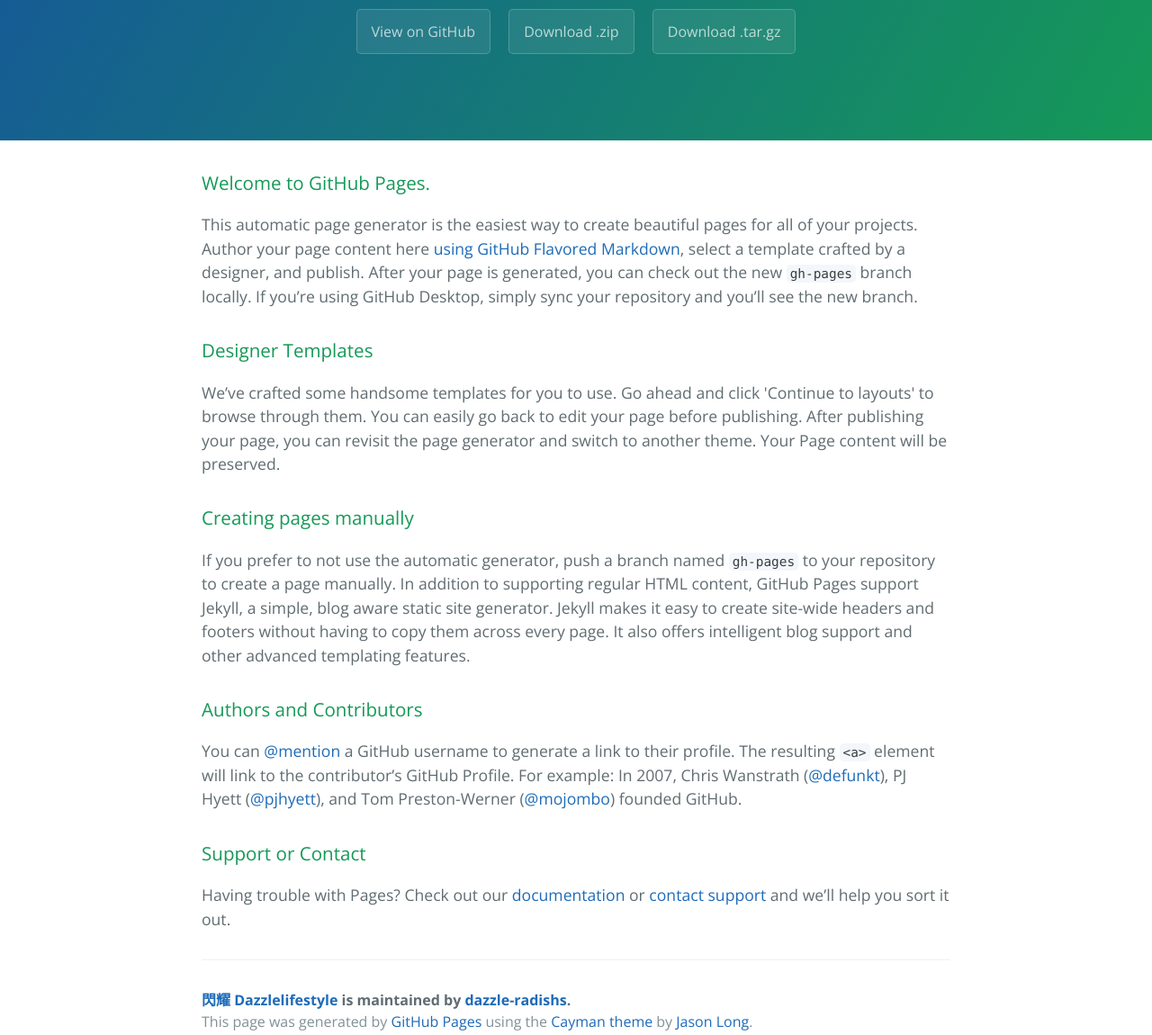
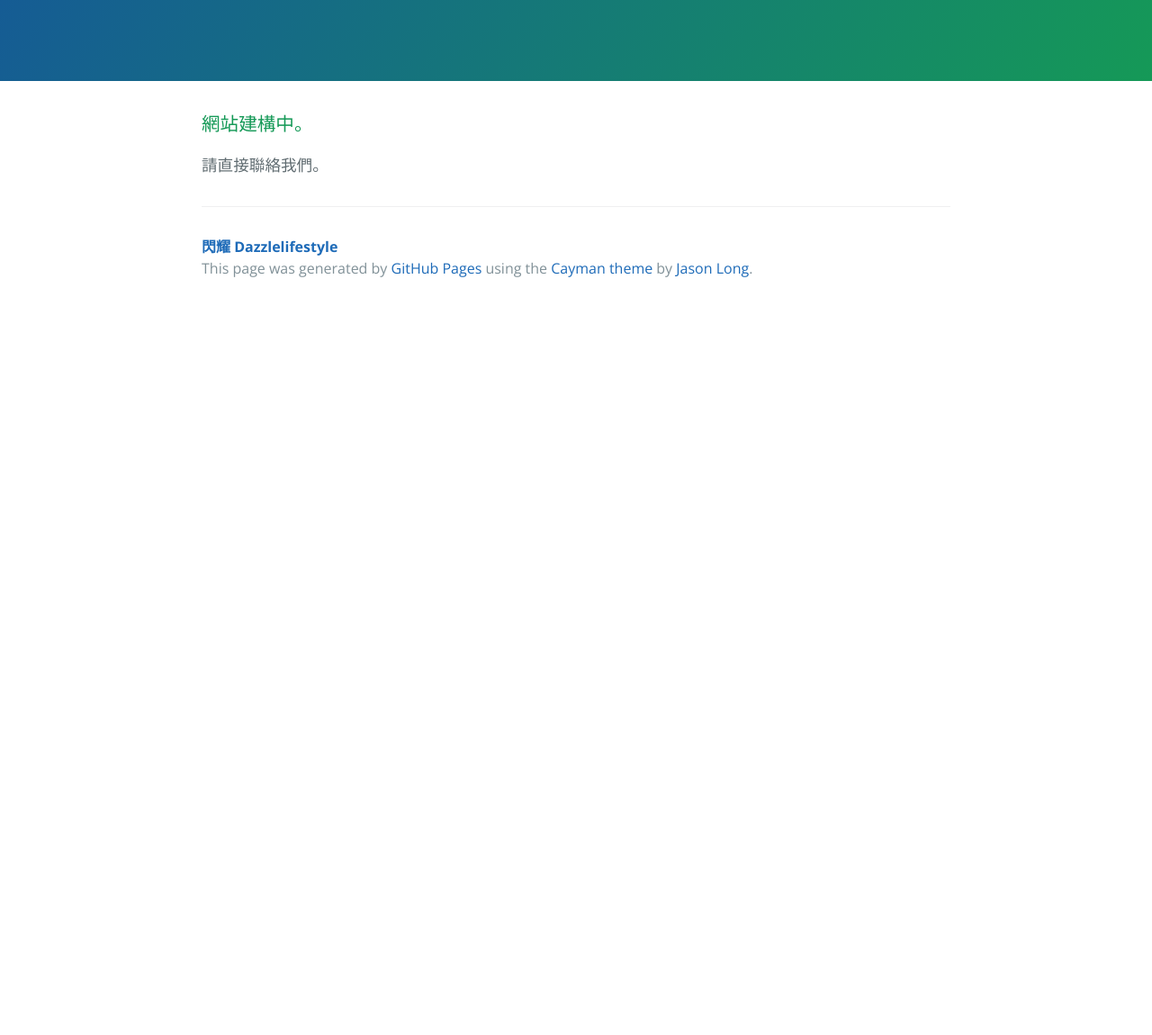
Before and after one commit to dazzle-radishs/dazzleHomepage, a plain HTML site: page index.html in a window 1280 px wide. Shown: the part 180-1330 px from the top of the page at 90% size. After the commit the page ends 800 px from the top, so only its background shows below. Drawn offline with nearby package versions, Linux system fonts and the light colour scheme.

Commit message:
建構中內容修正

```diff
--- a/index.html
+++ b/index.html
@@ -2,7 +2,7 @@
 <html lang="en-us">
   <head>
     <meta charset="UTF-8">
-    <title>閃耀 Dazzlelifestyle by dazzle-radishs</title>
+    <title>閃耀 Dazzlelifestyle Website </title>
     <meta name="viewport" content="width=device-width, initial-scale=1">
     <link rel="stylesheet" type="text/css" href="stylesheets/normalize.css" media="screen">
     <link href='https://fonts.googleapis.com/css?family=Open+Sans:400,700' rel='stylesheet' type='text/css'>
@@ -13,39 +13,17 @@
     <section class="page-header">
       <h1 class="project-name">閃耀 Dazzlelifestyle</h1>
       <h2 class="project-tagline"></h2>
-      <a href="https://github.com/dazzle-radishs/dazzleHomepage" class="btn">View on GitHub</a>
-      <a href="https://github.com/dazzle-radishs/dazzleHomepage/zipball/master" class="btn">Download .zip</a>
-      <a href="https://github.com/dazzle-radishs/dazzleHomepage/tarball/master" class="btn">Download .tar.gz</a>
+
     </section>
 
     <section class="main-content">
-      <h3>
-<a id="welcome-to-github-pages" class="anchor" href="#welcome-to-github-pages" aria-hidden="true"><span aria-hidden="true" class="octicon octicon-link"></span></a>Welcome to GitHub Pages.</h3>
+      <h3>網站建構中。</h3>
 
-<p>This automatic page generator is the easiest way to create beautiful pages for all of your projects. Author your page content here <a href="https://guides.github.com/features/mastering-markdown/">using GitHub Flavored Markdown</a>, select a template crafted by a designer, and publish. After your page is generated, you can check out the new <code>gh-pages</code> branch locally. If you’re using GitHub Desktop, simply sync your repository and you’ll see the new branch.</p>
+<p>請直接聯絡我們。</p>
 
-<h3>
-<a id="designer-templates" class="anchor" href="#designer-templates" aria-hidden="true"><span aria-hidden="true" class="octicon octicon-link"></span></a>Designer Templates</h3>
-
-<p>We’ve crafted some handsome templates for you to use. Go ahead and click 'Continue to layouts' to browse through them. You can easily go back to edit your page before publishing. After publishing your page, you can revisit the page generator and switch to another theme. Your Page content will be preserved.</p>
-
-<h3>
-<a id="creating-pages-manually" class="anchor" href="#creating-pages-manually" aria-hidden="true"><span aria-hidden="true" class="octicon octicon-link"></span></a>Creating pages manually</h3>
-
-<p>If you prefer to not use the automatic generator, push a branch named <code>gh-pages</code> to your repository to create a page manually. In addition to supporting regular HTML content, GitHub Pages support Jekyll, a simple, blog aware static site generator. Jekyll makes it easy to create site-wide headers and footers without having to copy them across every page. It also offers intelligent blog support and other advanced templating features.</p>
-
-<h3>
-<a id="authors-and-contributors" class="anchor" href="#authors-and-contributors" aria-hidden="true"><span aria-hidden="true" class="octicon octicon-link"></span></a>Authors and Contributors</h3>
-
-<p>You can <a href="https://help.github.com/articles/basic-writing-and-formatting-syntax/#mentioning-users-and-teams" class="user-mention">@mention</a> a GitHub username to generate a link to their profile. The resulting <code>&lt;a&gt;</code> element will link to the contributor’s GitHub Profile. For example: In 2007, Chris Wanstrath (<a href="https://github.com/defunkt" class="user-mention">@defunkt</a>), PJ Hyett (<a href="https://github.com/pjhyett" class="user-mention">@pjhyett</a>), and Tom Preston-Werner (<a href="https://github.com/mojombo" class="user-mention">@mojombo</a>) founded GitHub.</p>
-
-<h3>
-<a id="support-or-contact" class="anchor" href="#support-or-contact" aria-hidden="true"><span aria-hidden="true" class="octicon octicon-link"></span></a>Support or Contact</h3>
-
-<p>Having trouble with Pages? Check out our <a href="https://help.github.com/pages">documentation</a> or <a href="https://github.com/contact">contact support</a> and we’ll help you sort it out.</p>
 
       <footer class="site-footer">
-        <span class="site-footer-owner"><a href="https://github.com/dazzle-radishs/dazzleHomepage">閃耀 Dazzlelifestyle</a> is maintained by <a href="https://github.com/dazzle-radishs">dazzle-radishs</a>.</span>
+        <span class="site-footer-owner"><a href="https://github.com/dazzle-radishs/dazzleHomepage">閃耀 Dazzlelifestyle</a></span>
 
         <span class="site-footer-credits">This page was generated by <a href="https://pages.github.com">GitHub Pages</a> using the <a href="https://github.com/jasonlong/cayman-theme">Cayman theme</a> by <a href="https://twitter.com/jasonlong">Jason Long</a>.</span>
       </footer>
```
